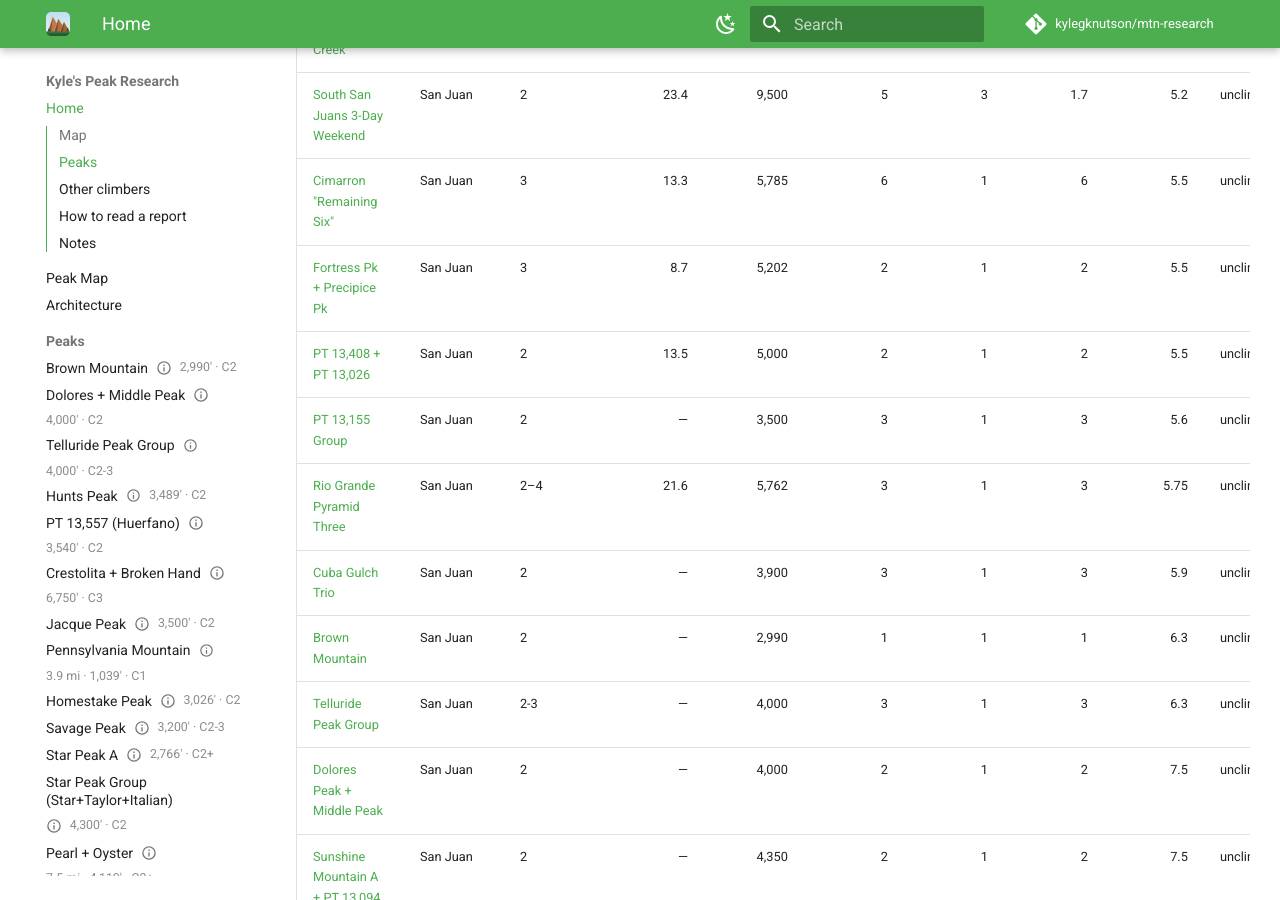
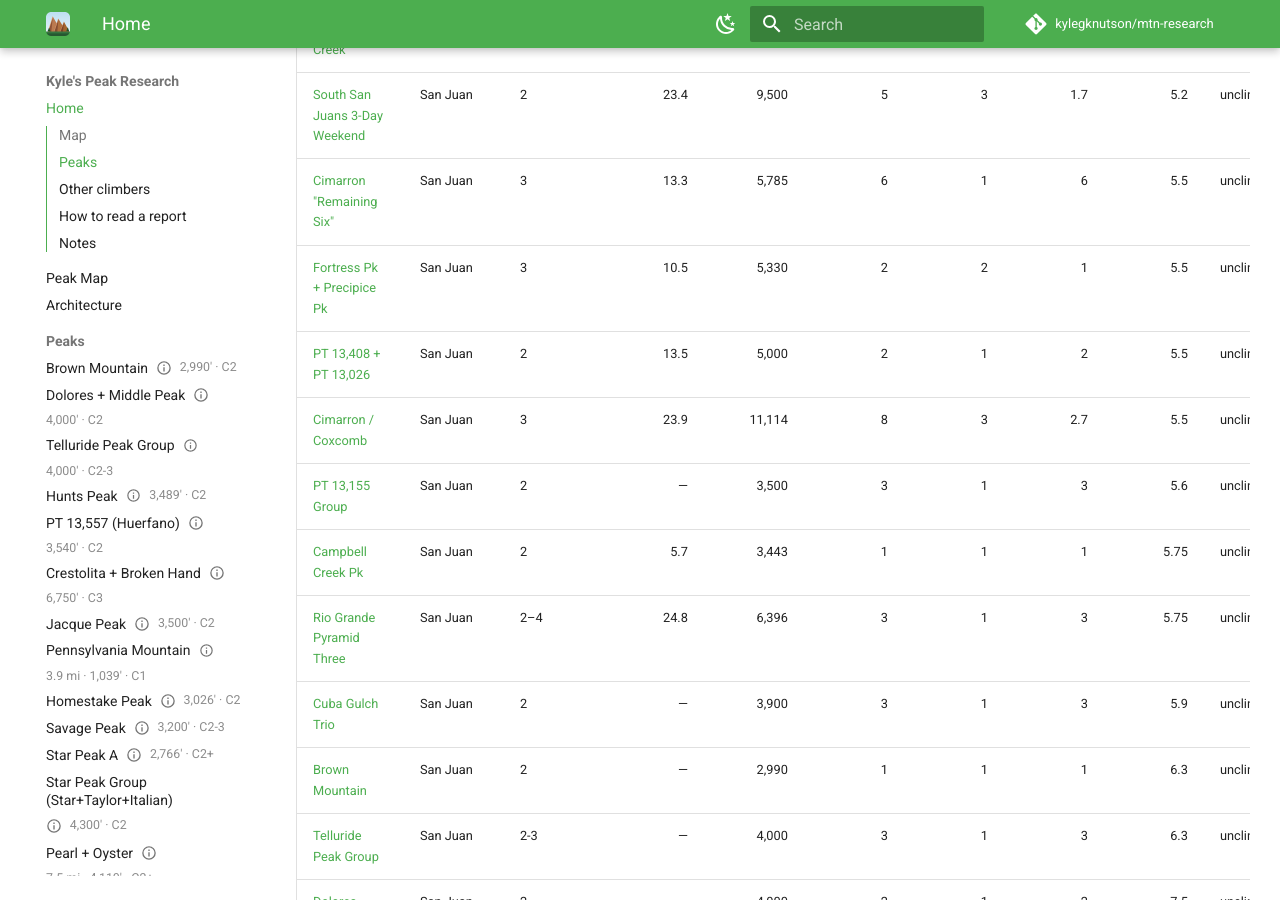
Before and after one commit to kylegknutson/mtn-research, an MkDocs documentation site: the page built from docs/index.md, in a window 1280 px wide and 900 px high, scrolled down 2421 px. Built offline with MkDocs 1.6.1 and Material for MkDocs 9.7.7, drawn with Linux system fonts in a browser that asks for light colours; comment, search, counter and statistics services are not loaded; some of the changed text lies outside the part shown.

Commit message:
Add Campbell Creek Pk report (standalone from Grizzly Gulch)
Your last unclimbed ranked 13er in the Handies cluster (every ranked
neighbor within 4 mi is already done), so it's a solo objective. Every
recorded GPX track bags it alongside Handies/13801/Whitecross; the
recommended route trims to a standalone Campbell-only out-and-back from
the Grizzly Gulch / Silver Creek TH — ~5.7 mi / ~3,443 ft (DEM), Class 2
grass. Beta: stay on grass near the top, out-and-back the Grizzly side
(the Campbell Creek drainage descent is a willow fight). CalTopo 4CBBN9L.

Also fixes a check_route_stats false-positive: a DEM-measured recommended
route that's a standalone trim of multi-peak recorded tracks is rightly
shorter than any recorded track — exempt headline mileage that matches
the measured recommended route from SHORTER-THAN-REAL.

Co-Authored-By: Claude Opus 4.8 <noreply@anthropic.com>

```diff
--- a/docs/data/report_stats.json
+++ b/docs/data/report_stats.json
@@ -1,13 +1,14 @@
 {
 "peaks/baldy_lejos_trio/": "11 mi · 3,750′ · C2",
 "peaks/brown_mountain/": "2,990′ · C2",
+"peaks/campbell_creek_pk/": "5.7 mi · 3,443′ · C2",
 "peaks/carter_dome_group/": "7,525′ · C1",
 "peaks/chipeta_mtn/": "7.7 mi · 3,446′ · C2",
 "peaks/cimarron_six/": "13.3 mi · 5,785′ · C3",
 "peaks/crestolita_broken_hand/": "6,750′ · C3",
 "peaks/cuba_gulch_trio/": "3,900′ · C2",
 "peaks/dolores_middle_peak/": "4,000′ · C2",
-"peaks/fortress_precipice/": "8.7 mi · 5,202′ · C3",
+"peaks/fortress_precipice/": "10.5 mi · 5,330′ · C3 · 2d",
 "peaks/grizzly_jenkins_group/": "6,050′ · C2+",
 "peaks/homestake_peak/": "3,026′ · C2",
 "peaks/hunts_peak/": "3,489′ · C2",
@@ -19,7 +20,7 @@
 "peaks/pt_13155_group/": "3,500′ · C2",
 "peaks/pt_13308_13166/": "8.2 mi · 3,050′ · C2",
 "peaks/pt_13557/": "3,540′ · C2",
-"peaks/rio_grande_pyramid_three/": "21.6 mi · 5,762′ · C2–4",
+"peaks/rio_grande_pyramid_three/": "24.8 mi · 6,396′ · C2–4",
 "peaks/savage_peak/": "3,200′ · C2-3",
 "peaks/star_peak_a/": "2,766′ · C2+",
 "peaks/star_peak_group/": "4,300′ · C2",
@@ -27,6 +28,7 @@
 "peaks/telluride_t7_t8/": "4,000′ · C2-3",
 "peaks/trinchera_group/": "6,000′ · C2",
 "peaks/williams_mountains/": "12.9 mi · 5,811′ · C3",
+"trips/cimarron_coxcomb/": "23.9 mi · 11,114′ · C3 · 3d",
 "trips/south_san_juans_3day/": "23.4 mi · 9,500′ · C2 · 3d",
 "trips/west_willow_la_garita/": "19 mi · 6,800′ · C3 · 2d"
 }
--- a/docs/index.md
+++ b/docs/index.md
@@ -35,10 +35,12 @@ Every ranked Colorado 13er/14er — **green peak = has a report** (click it to o
 | [West Willow Creek](trips/west_willow_la_garita.md) | San Juan | 3 | 19 | 6,800 | 5 | 2 | 2.5 | 5 | climbed |
 | [South San Juans 3-Day Weekend](trips/south_san_juans_3day.md) | San Juan | 2 | 23.4 | 9,500 | 5 | 3 | 1.7 | 5.2 | unclimbed |
 | [Cimarron "Remaining Six"](peaks/cimarron_six.md) | San Juan | 3 | 13.3 | 5,785 | 6 | 1 | 6 | 5.5 | unclimbed |
-| [Fortress Pk + Precipice Pk](peaks/fortress_precipice.md) | San Juan | 3 | 8.7 | 5,202 | 2 | 1 | 2 | 5.5 | unclimbed |
+| [Fortress Pk + Precipice Pk](peaks/fortress_precipice.md) | San Juan | 3 | 10.5 | 5,330 | 2 | 2 | 1 | 5.5 | unclimbed |
 | [PT 13,408 + PT 13,026](peaks/pt_13026_13408.md) | San Juan | 2 | 13.5 | 5,000 | 2 | 1 | 2 | 5.5 | unclimbed |
+| [Cimarron / Coxcomb](trips/cimarron_coxcomb.md) | San Juan | 3 | 23.9 | 11,114 | 8 | 3 | 2.7 | 5.5 | unclimbed |
 | [PT 13,155 Group](peaks/pt_13155_group.md) | San Juan | 2 | — | 3,500 | 3 | 1 | 3 | 5.6 | unclimbed |
-| [Rio Grande Pyramid Three](peaks/rio_grande_pyramid_three.md) | San Juan | 2–4 | 21.6 | 5,762 | 3 | 1 | 3 | 5.75 | unclimbed |
+| [Campbell Creek Pk](peaks/campbell_creek_pk.md) | San Juan | 2 | 5.7 | 3,443 | 1 | 1 | 1 | 5.75 | unclimbed |
+| [Rio Grande Pyramid Three](peaks/rio_grande_pyramid_three.md) | San Juan | 2–4 | 24.8 | 6,396 | 3 | 1 | 3 | 5.75 | unclimbed |
 | [Cuba Gulch Trio](peaks/cuba_gulch_trio.md) | San Juan | 2 | — | 3,900 | 3 | 1 | 3 | 5.9 | unclimbed |
 | [Brown Mountain](peaks/brown_mountain.md) | San Juan | 2 | — | 2,990 | 1 | 1 | 1 | 6.3 | unclimbed |
 | [Telluride Peak Group](peaks/telluride_t7_t8.md) | San Juan | 2-3 | — | 4,000 | 3 | 1 | 3 | 6.3 | unclimbed |
--- a/mkdocs.yml
+++ b/mkdocs.yml
@@ -69,6 +69,7 @@ nav:
     - Cimarron Remaining Six (Coxcomb area): peaks/cimarron_six.md
     - Fortress + Precipice (Cimarron): peaks/fortress_precipice.md
     - Rio Grande Pyramid Three (Weminuche): peaks/rio_grande_pyramid_three.md
+    - Campbell Creek Pk (Grizzly Gulch): peaks/campbell_creek_pk.md
     - Baldy Lejos Trio (La Garita / W Willow): peaks/baldy_lejos_trio.md
     - PT 13,308 + 13,166 (La Garita / W Willow): peaks/pt_13308_13166.md
     - PT 13,408 + 13,026 (La Garita / Cochetopa): peaks/pt_13026_13408.md
```
Also changed, not shown: docs/peaks/campbell_creek_pk.md (added, +119 -0 lines), docs/data/peaks.json, 3 other files.
